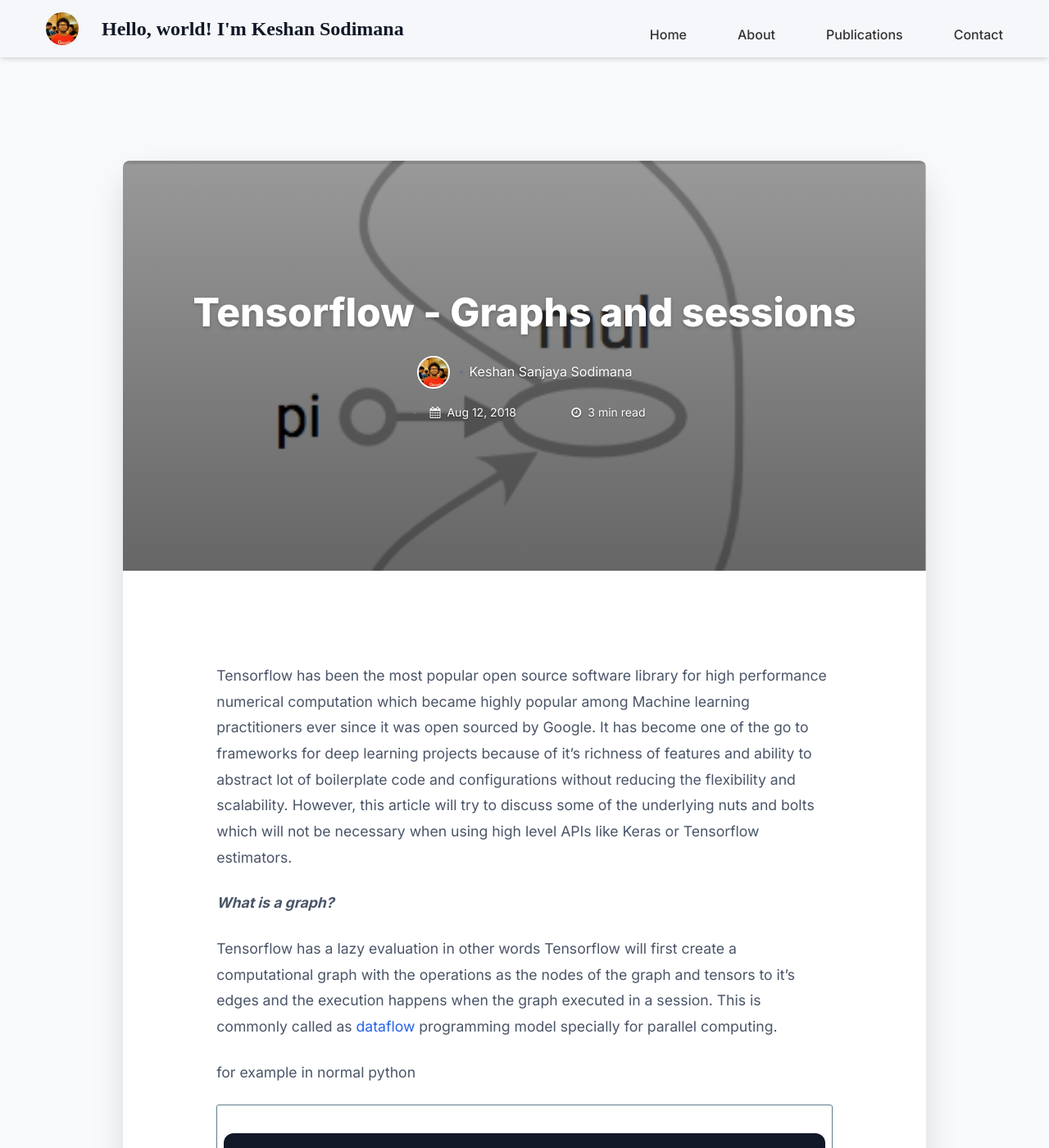
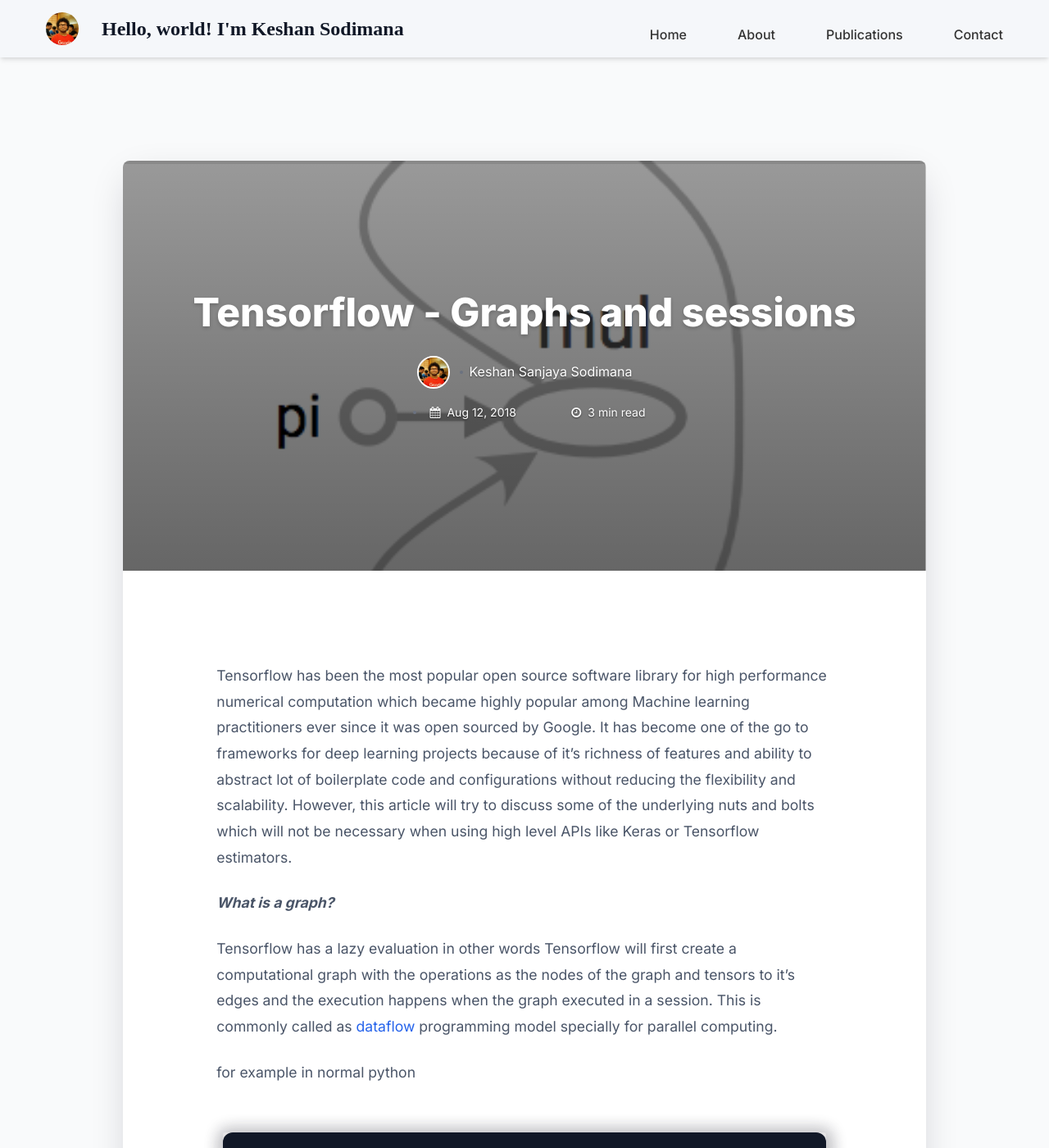
Before and after one commit to keshan/keshan.github.io, a Jekyll site: the page built from _posts/2018-08-12-graphs-sessions.md, in a window 1280 px wide and 1400 px high. Shown: the whole window at 82% size. Built offline with Jekyll 4.4.1, drawn with Linux system fonts in a browser that asks for light colours; comment, search, counter and statistics services are not loaded.

Commit message:
Update code block styling with box shadow and remove border/shadow properties

```diff
--- a/assets/css/main.css
+++ b/assets/css/main.css
@@ -440,6 +440,7 @@
 
 .highlight {
   background-color: #faf9f9;
+  box-shadow:1px 2px 17px 8px rgba(31, 35, 46, 0.15);
   -webkit-border-radius: 3px;
           border-radius: 3px;
   margin: 0;
@@ -448,7 +449,6 @@
 .highlighter-rouge {
   color: #ce887b;
   font-weight: 400;
-  border: 1px solid #607D8B;
   -webkit-border-radius: 3px;
           border-radius: 3px;
   padding: 0.1rem 0.5rem;
```
Also changed, not shown: 1 other file.
